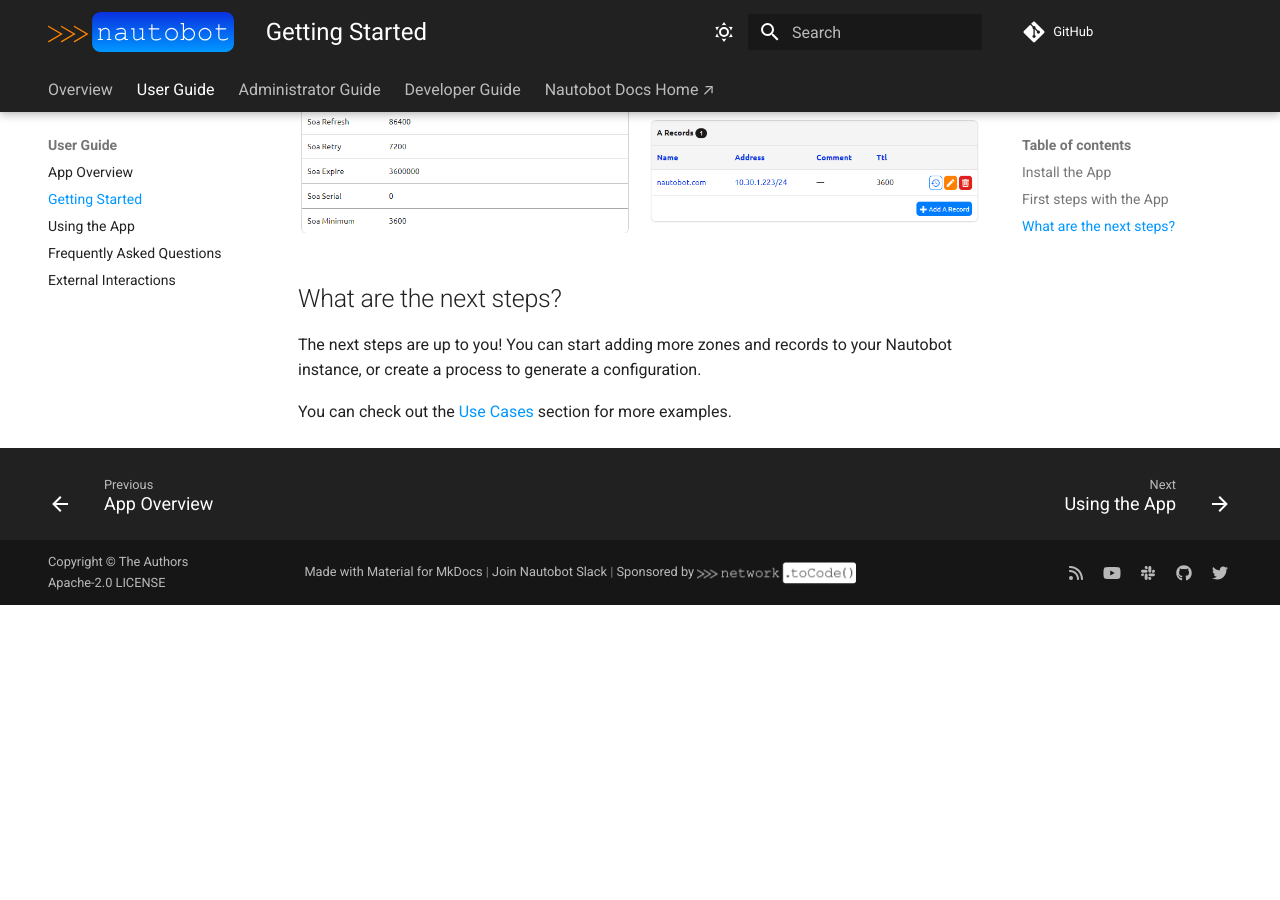
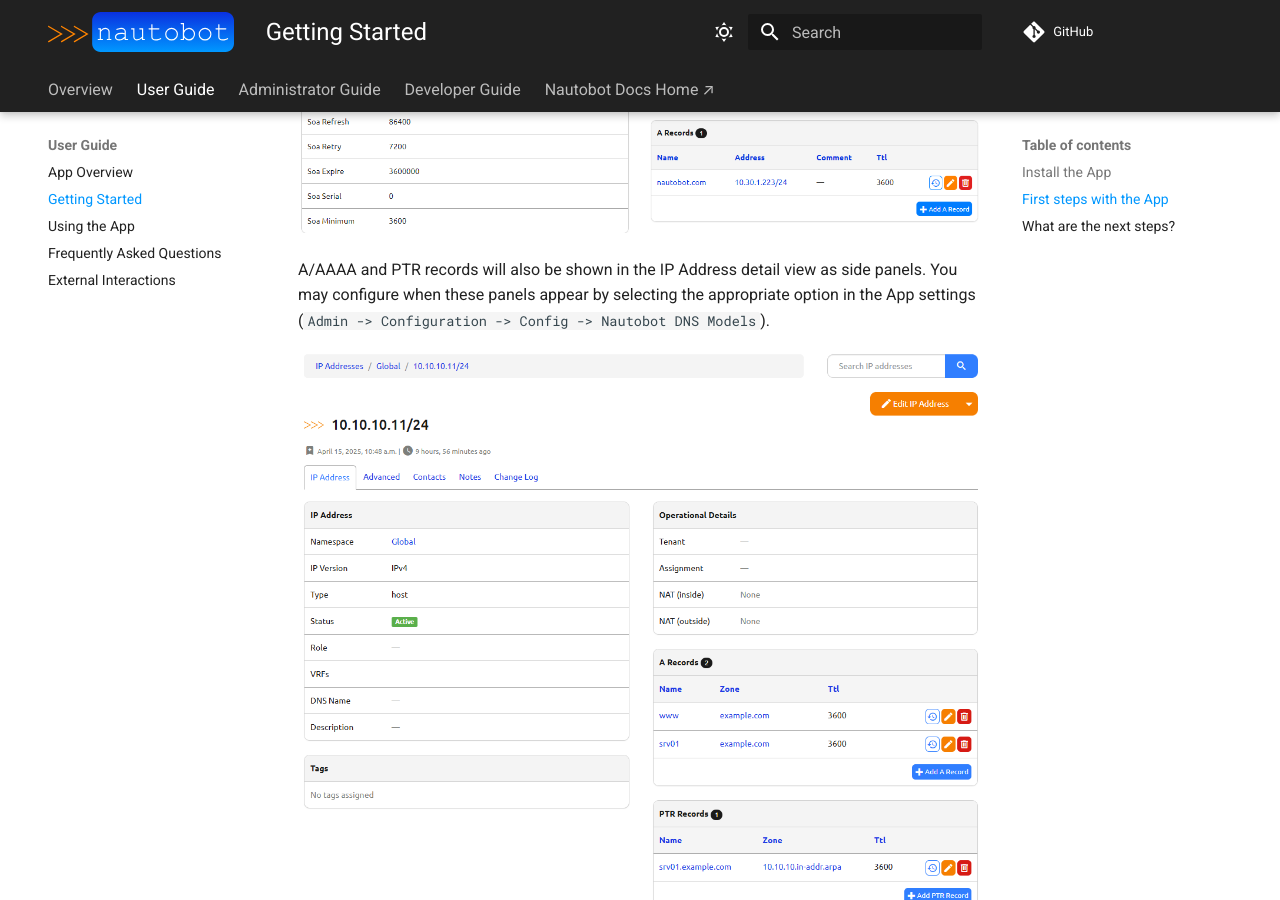
Before and after one commit to nautobot/nautobot-app-dns-models, an MkDocs documentation site: the page built from docs/user/app_getting_started.md, in a window 1280 px wide and 900 px high, scrolled down 3798 px. Built offline with MkDocs 1.6.1 and Material for MkDocs 9.7.7, drawn with Linux system fonts in a browser that asks for light colours; comment, search, counter and statistics services are not loaded; before the commit the page ends 4403 px from its top, so only the background shows below that.

Commit message:
Add documentation snippet

```diff
--- a/docs/user/app_getting_started.md
+++ b/docs/user/app_getting_started.md
@@ -51,6 +51,10 @@
 
 ![DNS Zone with records](../images/getting_started-add-record-3.png)
 
+A/AAAA and PTR records will also be shown in the IP Address detail view as side panels. You may configure when these panels appear by selecting the appropriate option in the App settings (`Admin -> Configuration -> Config -> Nautobot DNS Models`).
+
+![IP Address with DNS Records](../images/getting-started-ip-address-dns-panels.png)
+
 ## What are the next steps?
 
 The next steps are up to you! You can start adding more zones and records to your Nautobot instance, or create a process to generate a configuration.
--- a/nautobot_dns_models/__init__.py
+++ b/nautobot_dns_models/__init__.py
@@ -2,8 +2,8 @@
 
 from importlib import metadata
 
+from django.conf import settings
 from nautobot.apps import ConstanceConfigItem, NautobotAppConfig
-from django.conf import settings
 
 __version__ = metadata.version(__name__)
 
```
Also changed, not shown: docs/images/getting-started-ip-address-dns-panels.png (added).
